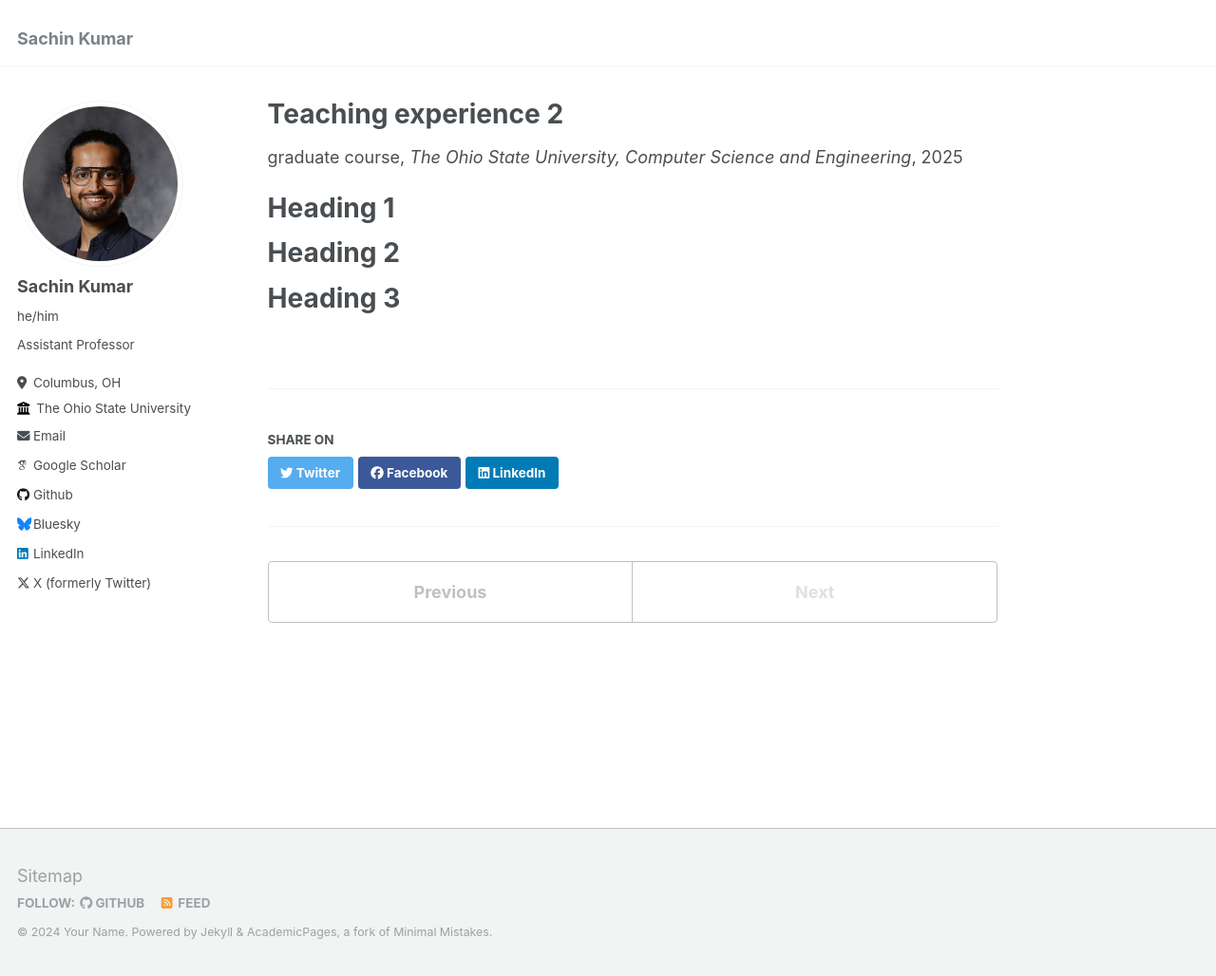
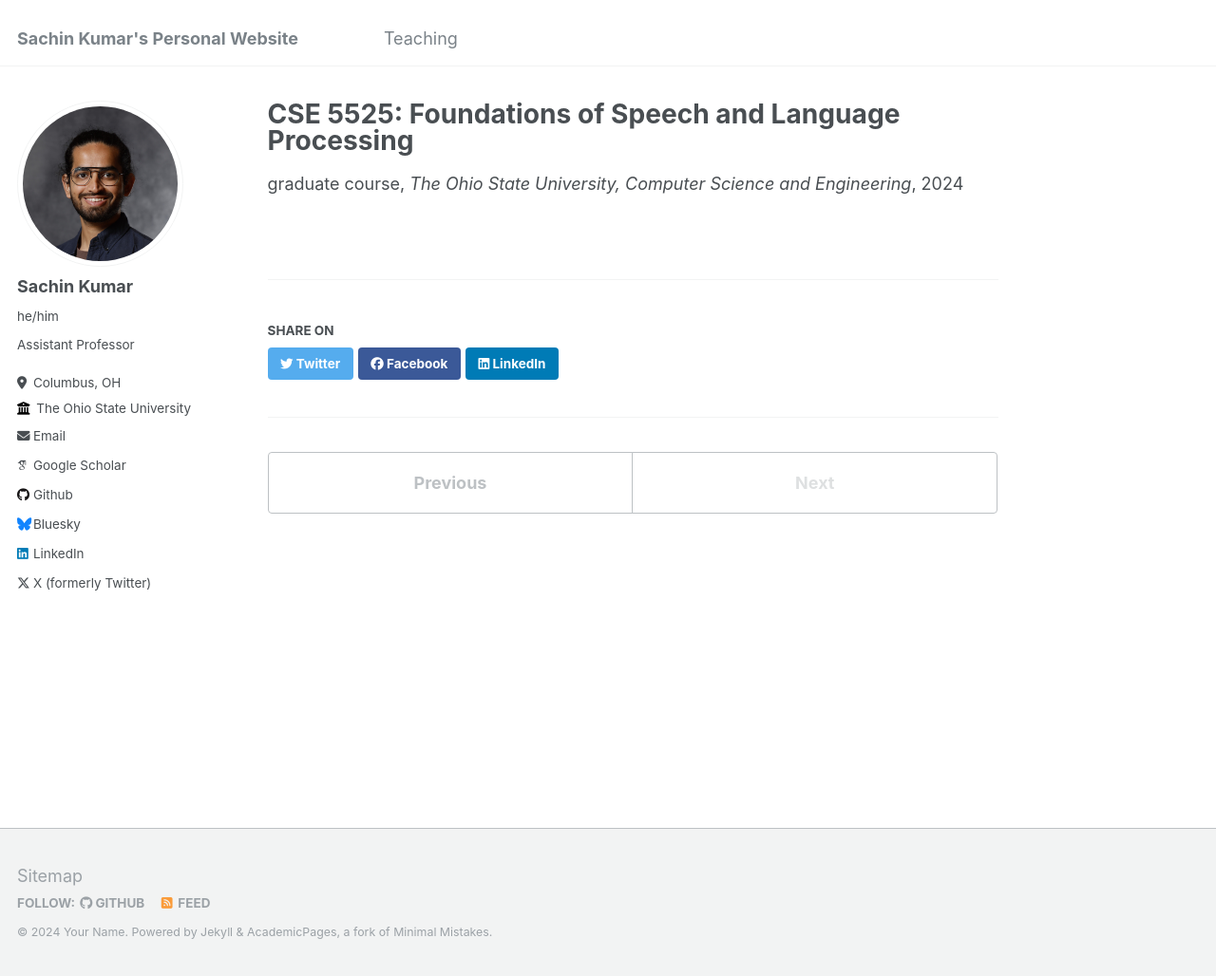
Before and after one commit to shocheen/shocheen.github.io, a Jekyll site: the page built from _teaching/2025-spring-teaching.md, in a window 1280 px wide and 1028 px high. Shown: the whole window at 95% size. Built offline with Jekyll 4.4.1, drawn with Linux system fonts in a browser that asks for light colours; some web fonts are replaced.

Commit message:
teaching

```diff
--- a/_config.yml
+++ b/_config.yml
@@ -8,7 +8,7 @@
 
 # Basic Site Settings
 locale                   : "en-US"
-title                    : "Sachin Kumar"
+title                    : "Sachin Kumar's Personal Website"
 title_separator          : "-"
 name                     : &name "Your Name"
 description              : &description "Assistant Professor at the Ohio State University"
--- a/_teaching/2025-spring-teaching.md
+++ b/_teaching/2025-spring-teaching.md
@@ -1,18 +1,9 @@
 ---
-title: "Teaching experience 2"
+title: "CSE 5525: Foundations of Speech and Language Processing"
 collection: teaching
 type: "graduate course"
-permalink: /teaching/2025-spring-teaching
+permalink: /cse-5525-spring-2025
 venue: "The Ohio State University, Computer Science and Engineering"
-date: 2025-01-08
+date: 2024-08-21
 location: "Columbus, OH"
 ---
-
-Heading 1
-======
-
-Heading 2
-======
-
-Heading 3
-======
```
Also changed, not shown: _data/navigation.yml (+12 -18 lines), _teaching/2024-autumn-teaching.md (+2 -9 lines).
